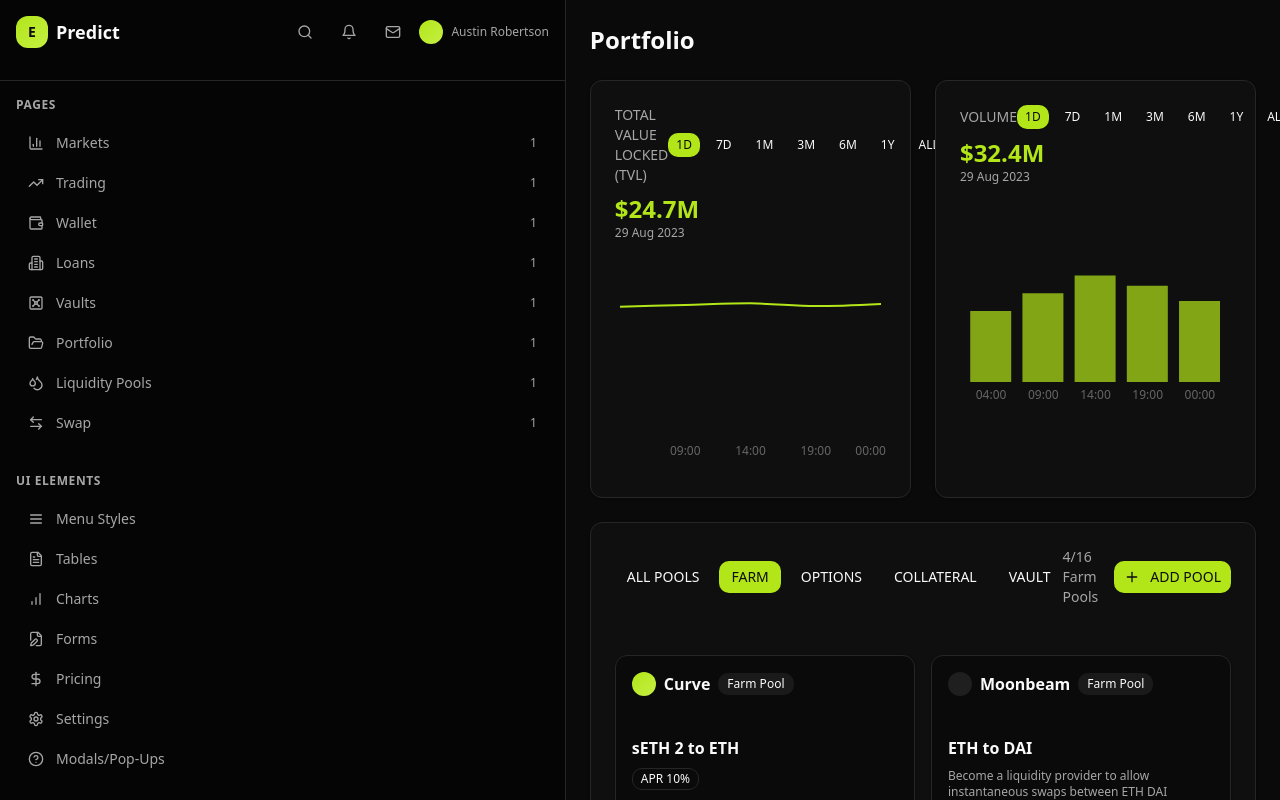
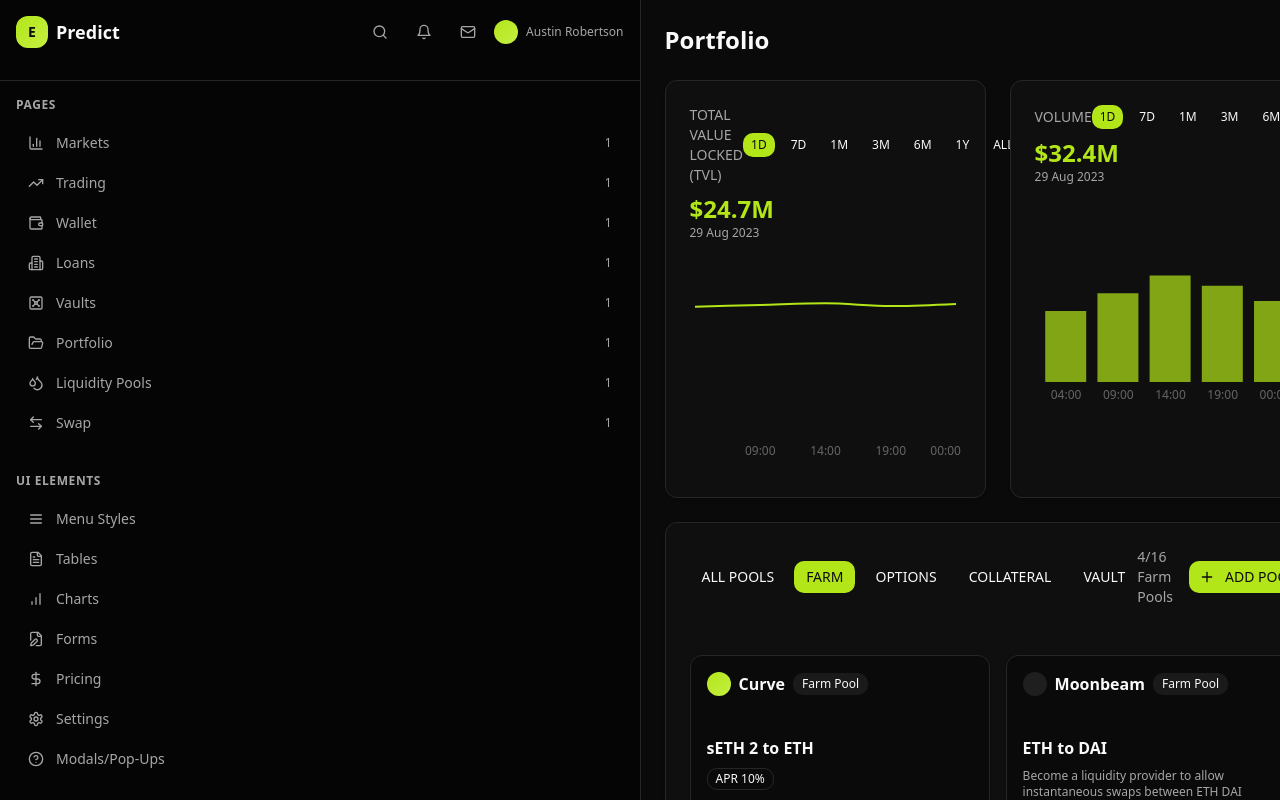
Before and after one commit to ctib-core/frontend, a Next.js app: page /app in a window 1280 px wide. Built offline with nearby package versions, Linux system fonts and the light colour scheme; no server answers; what @particle-network/connectkit would draw is missing.

Commit message:
updated sidebar

```diff
--- /dev/null
+++ b/src/app/app/trading/page.tsx
@@ -0,0 +1,9 @@
+import React from 'react'
+
+const page = () => {
+  return (
+    <div className='w-full flex flex-1'>page</div>
+  )
+}
+
+export default page
--- a/src/components/portfolioDashboard.tsx
+++ b/src/components/portfolioDashboard.tsx
@@ -24,7 +24,7 @@ const PortfolioDashboard = () => {
   ];
 
   return (
-    <div className="flex-1 flex">
+    <div className="flex-1 flex overflow-y-scroll">
       {/* Main Content */}
       <div className="flex-1 p-6 space-y-6">
         <div className="flex items-center justify-between">
--- a/src/components/sidebar.tsx
+++ b/src/components/sidebar.tsx
@@ -57,7 +57,7 @@ const Sidebar = () => {
   ];
 
   return (
-    <div className="w-64 bg-crypto-darker border-r border-crypto-border flex flex-col overflow-hidden flex-1">
+    <div className="w-64 bg-crypto-darker border-r border-crypto-border flex flex-col overflow-hidden flex-1 ">
       {/* Header */}
       <div className="p-4 border-b border-crypto-border">
         <div className="flex items-center justify-between mb-4">
```
